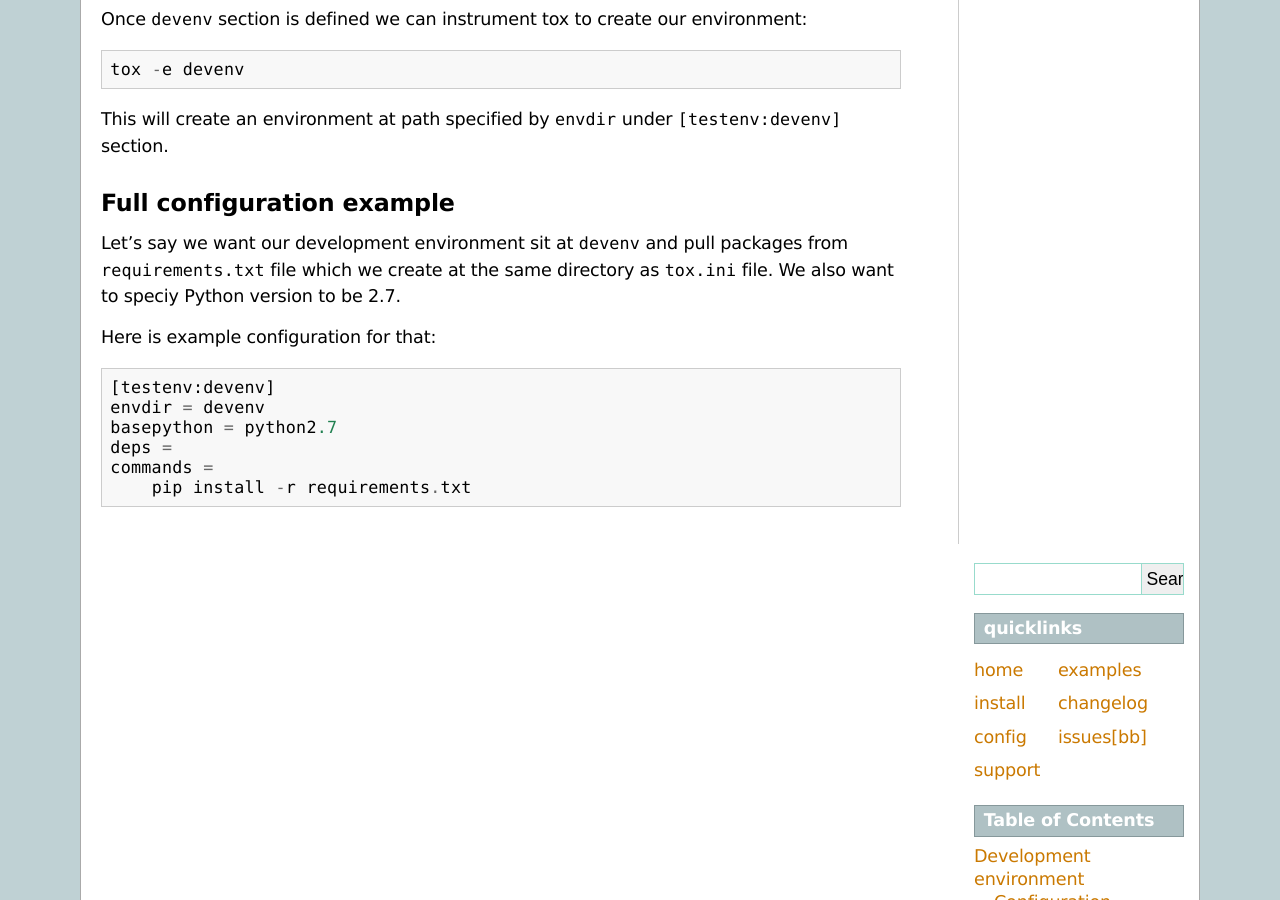
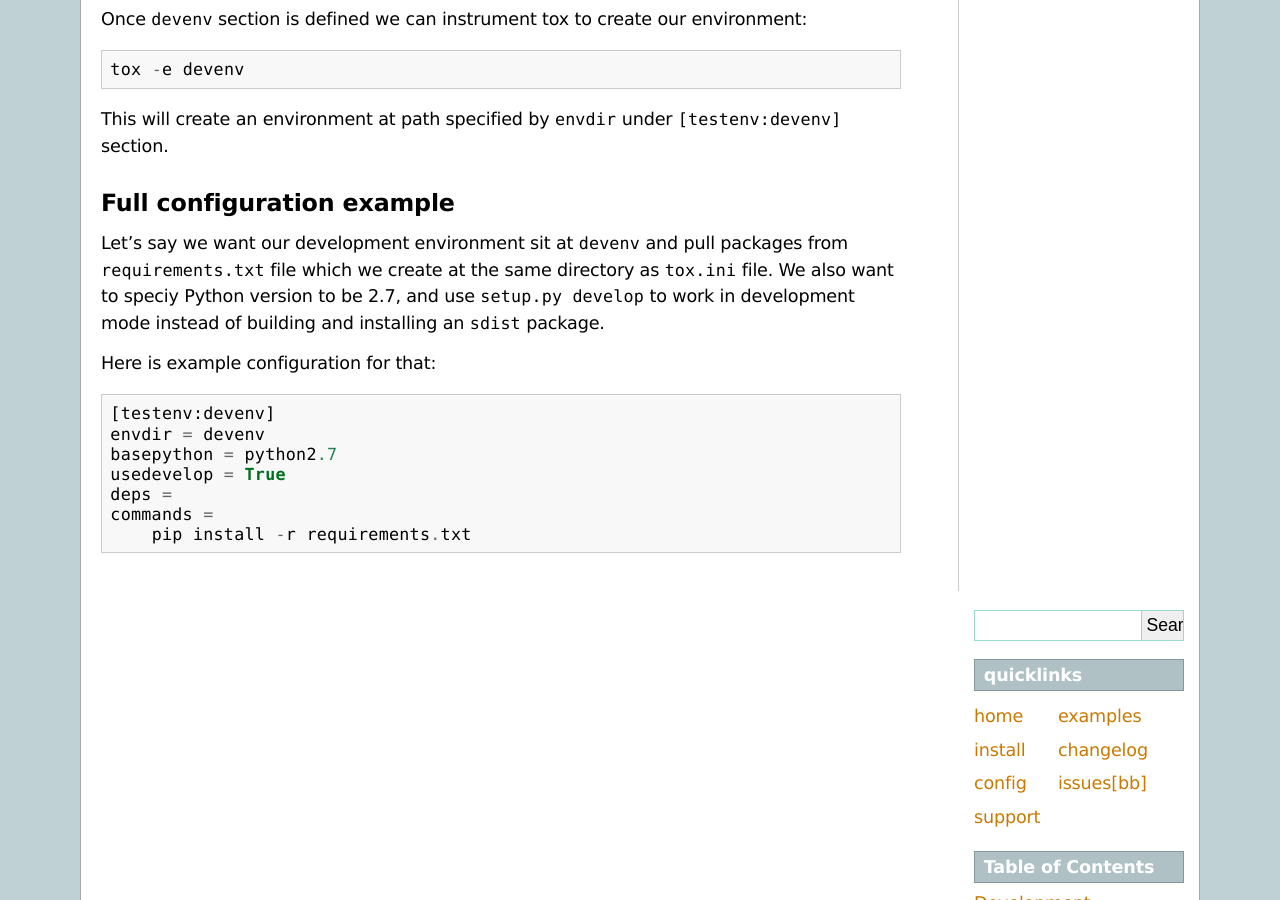
Before and after one commit to msabramo/tox, a Sphinx documentation site: the page built from doc/example/devenv.txt, in a window 1280 px wide and 900 px high, scrolled down 682 px. Built offline with Sphinx 7.4.7, drawn with Linux system fonts in a browser that asks for light colours.

Commit message:
Add "usedevelop" to the other "devenv" config example too

```diff
--- a/doc/example/devenv.txt
+++ b/doc/example/devenv.txt
@@ -47,13 +47,16 @@ Full configuration example
 
 Let's say we want our development environment sit at ``devenv`` and pull
 packages from ``requirements.txt`` file which we create at the same directory
-as ``tox.ini`` file. We also want to speciy Python version to be 2.7.
+as ``tox.ini`` file. We also want to speciy Python version to be 2.7, and use
+``setup.py develop`` to work in development mode instead of building and
+installing an ``sdist`` package.
 
 Here is example configuration for that::
 
     [testenv:devenv]
     envdir = devenv
     basepython = python2.7
+    usedevelop = True
     deps =
     commands =
         pip install -r requirements.txt
```
